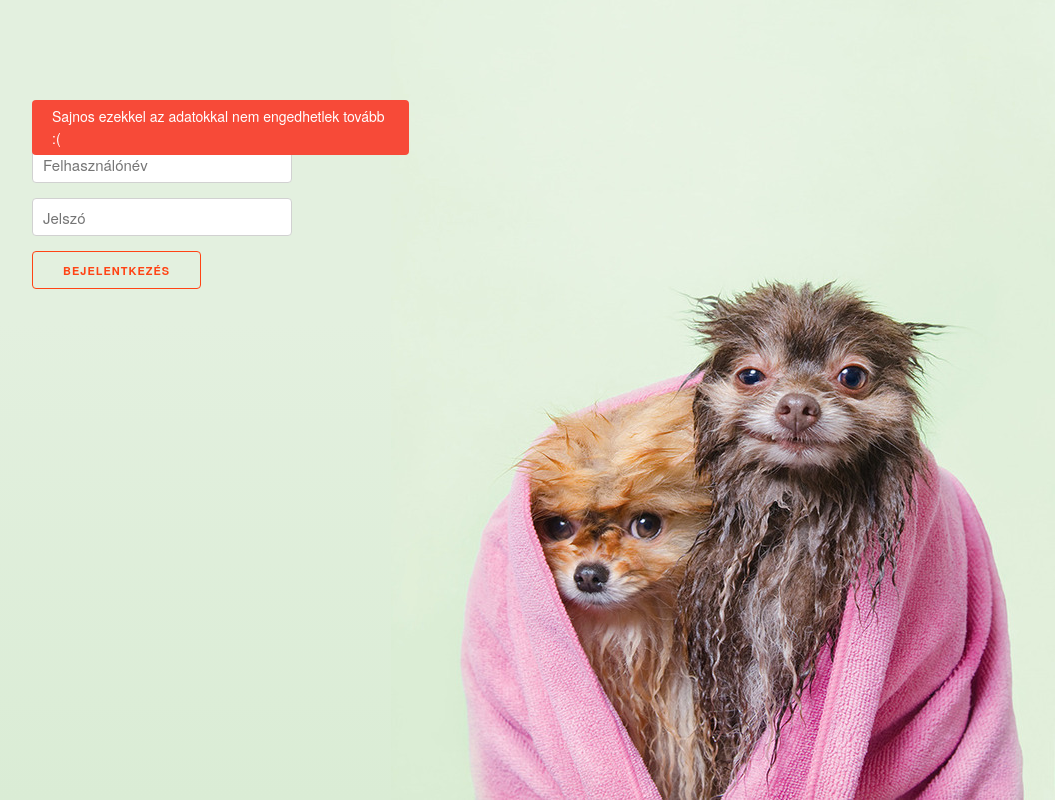
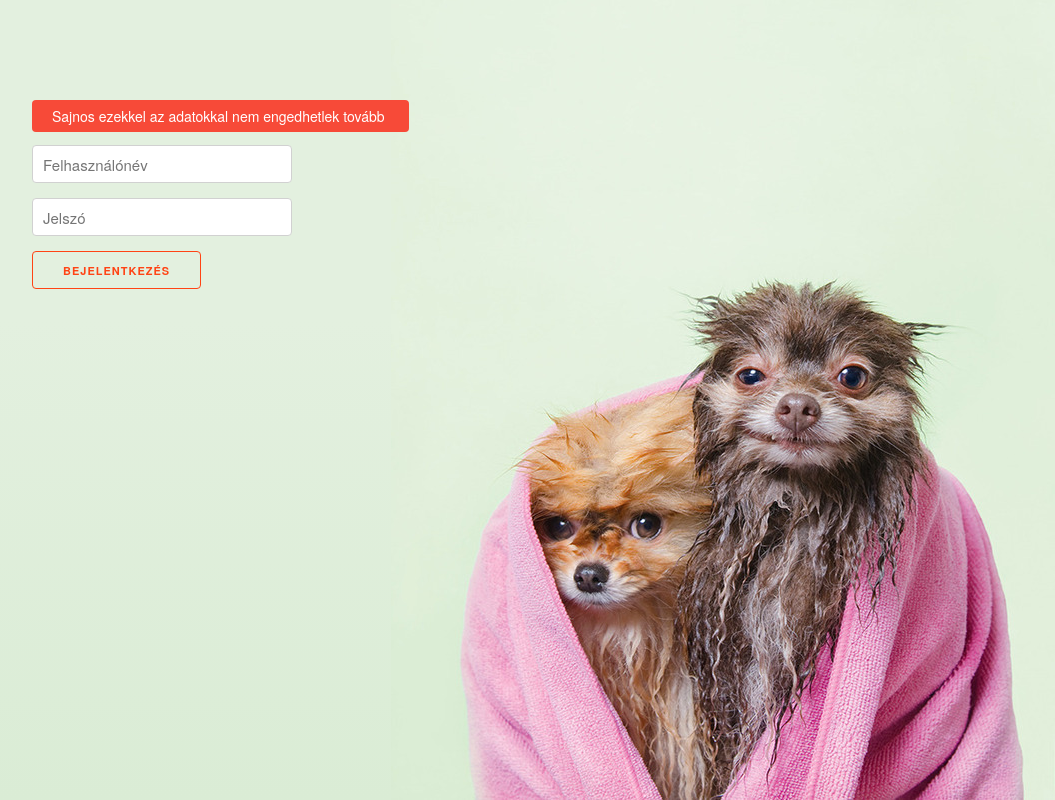
Before and after one commit to patka-es-patko/patka-es-patko.github.io, a website: page index.html in a window 1280 px wide. Both pictures are taken after a click on the button "BEJELENTKEZÉS". Shown: the whole page, without its empty margins (224-1279 px from the left). Drawn offline with nearby package versions, Linux system fonts and the light colour scheme; some packages are replaced by stand-ins of ours.

Commit message:
Final touches 2

```diff
--- a/index.html
+++ b/index.html
@@ -27,7 +27,7 @@
             <input type="text" class="input username" placeholder="Felhasználónév">
             <input type="password" class="input password" placeholder="Jelszó">
             <button class="submit">Bejelentkezés</button>
-            <div class="error">Sajnos ezekkel az adatokkal nem engedhetlek tovább :(</div>
+            <div class="error">Sajnos ezekkel az adatokkal nem engedhetlek tovább</div>
         </div>
     </div>
     <div class="loading">
```
